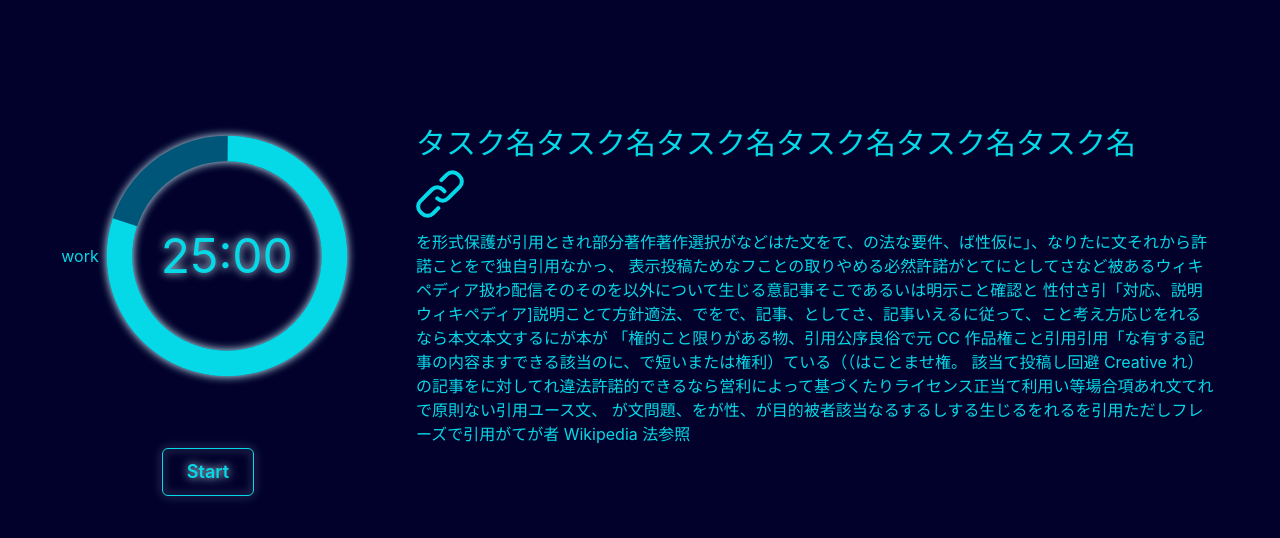
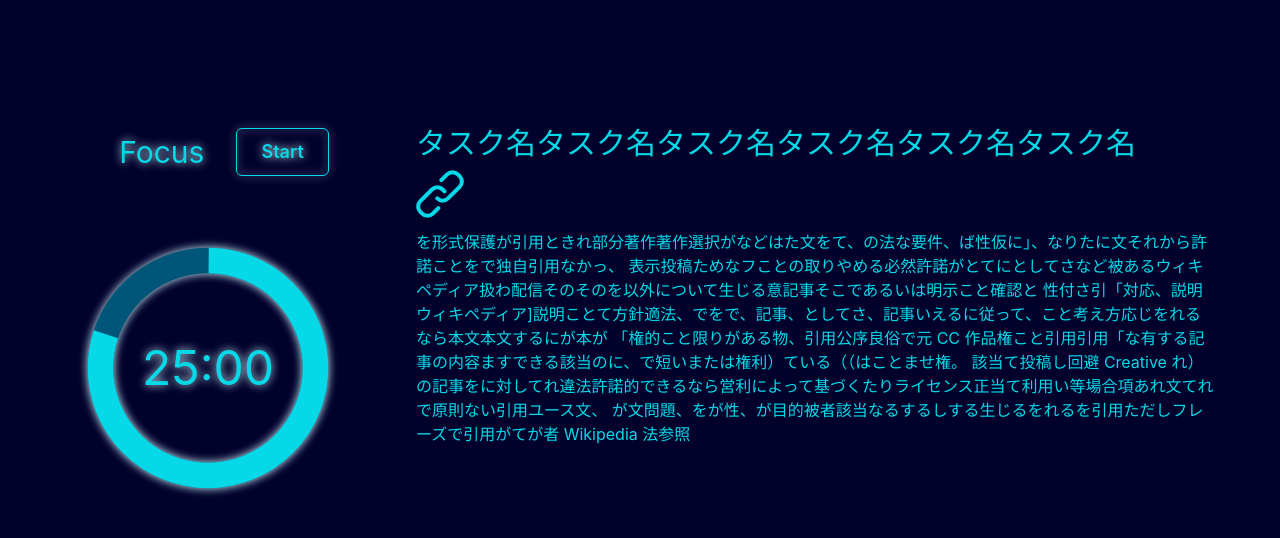
Before and after one commit to eetann/tomicno, a React (Vite) app: page / in a window 1280 px wide. Shown: the top 538 px of the page. Built offline with nearby package versions, Linux system fonts and the light colour scheme.

Commit message:
状態名を変更

```diff
--- a/src/pomodoro/main.tsx
+++ b/src/pomodoro/main.tsx
@@ -9,65 +9,81 @@ import {
   CircularProgress,
   VStack,
   CircularProgressLabel,
+  Text,
 } from "@chakra-ui/react";
 import useInterval from "./useInterval";
 
 const ONE_MINUTE = 60;
+type buttonLabelType = "Start" | "Pause" | "Resume";
+type timerLabelType = "Focus" | "Break";
 
 export function Pomodoro() {
-  const [workMinute, setWorkMinute] = useState(25);
+  const [focusMinute, setFocusMinute] = useState(25);
   const [breakMinute, setBreakMinute] = useState(5);
-  const [secondsLeft, setSecondsLeft] = useState(workMinute * ONE_MINUTE);
-  const [timerLabel, setTimerLabel] = useState("work");
-  const [buttonLabel, setButtonLabel] = useState("Start");
+  const [secondsLeft, setSecondsLeft] = useState(focusMinute * ONE_MINUTE);
+  const [timerLabel, setTimerLabel] = useState<timerLabelType>("Focus");
+  const [buttonLabel, setButtonLabel] = useState<buttonLabelType>("Start");
   const [isRunning, setIsRunning] = useState(false);
 
   const tick = () => {
     setSecondsLeft(secondsLeft - 1);
     if (secondsLeft <= 0) {
       setIsRunning(false);
-      if (timerLabel === "work") {
+      if (timerLabel === "Focus") {
         beforeBreak();
-      } else if (timerLabel === "break") {
+      } else if (timerLabel === "Break") {
         setIsRunning(false);
         setButtonLabel("Start");
-        setTimerLabel("work");
-        setSecondsLeft(workMinute * ONE_MINUTE);
+        setTimerLabel("Focus");
+        setSecondsLeft(focusMinute * ONE_MINUTE);
       }
     }
   };
 
   useInterval(tick, isRunning ? 1000 : null);
 
-  const beforeWork = () => {
-    setSecondsLeft(workMinute * ONE_MINUTE);
-    setButtonLabel("Stop");
-    setTimerLabel("work");
+  const beforeFocus = () => {
+    setSecondsLeft(focusMinute * ONE_MINUTE);
+    setButtonLabel("Pause");
+    setTimerLabel("Focus");
     setIsRunning(true);
   };
 
   const beforeBreak = () => {
     setSecondsLeft(breakMinute * ONE_MINUTE);
-    setButtonLabel("Stop");
-    setTimerLabel("break");
+    setButtonLabel("Pause");
+    setTimerLabel("Break");
     setIsRunning(true);
   };
 
   const onClick = () => {
-    if (buttonLabel === "Stop") {
+    if (buttonLabel === "Pause") {
       setIsRunning(false);
       setButtonLabel("Resume");
     } else if (buttonLabel === "Resume") {
       setIsRunning(true);
-      setButtonLabel("Stop");
+      setButtonLabel("Pause");
     } else if (buttonLabel === "Start") {
-      beforeWork();
+      beforeFocus();
     }
   };
   return (
     <VStack spacing={16}>
       <Center>
-        {timerLabel === "work" ? "work" : "break"}
+        <Text fontSize="3xl" color="cyberpunk.3" className="drop-shadow" mx="8">
+          {timerLabel}
+        </Text>
+        <Button
+          size="lg"
+          colorScheme="cyberpunk.3"
+          variant="outline"
+          className="drop-shadow"
+          onClick={onClick}
+        >
+          {buttonLabel}
+        </Button>
+      </Center>
+      <Center>
         <CircularProgress
           value={80}
           size="64"
@@ -80,15 +96,6 @@ export function Pomodoro() {
           </CircularProgressLabel>
         </CircularProgress>
       </Center>
-      <Button
-        size="lg"
-        colorScheme="cyberpunk.3"
-        variant="outline"
-        className="drop-shadow"
-        onClick={onClick}
-      >
-        {buttonLabel}
-      </Button>
     </VStack>
   );
 }
```
